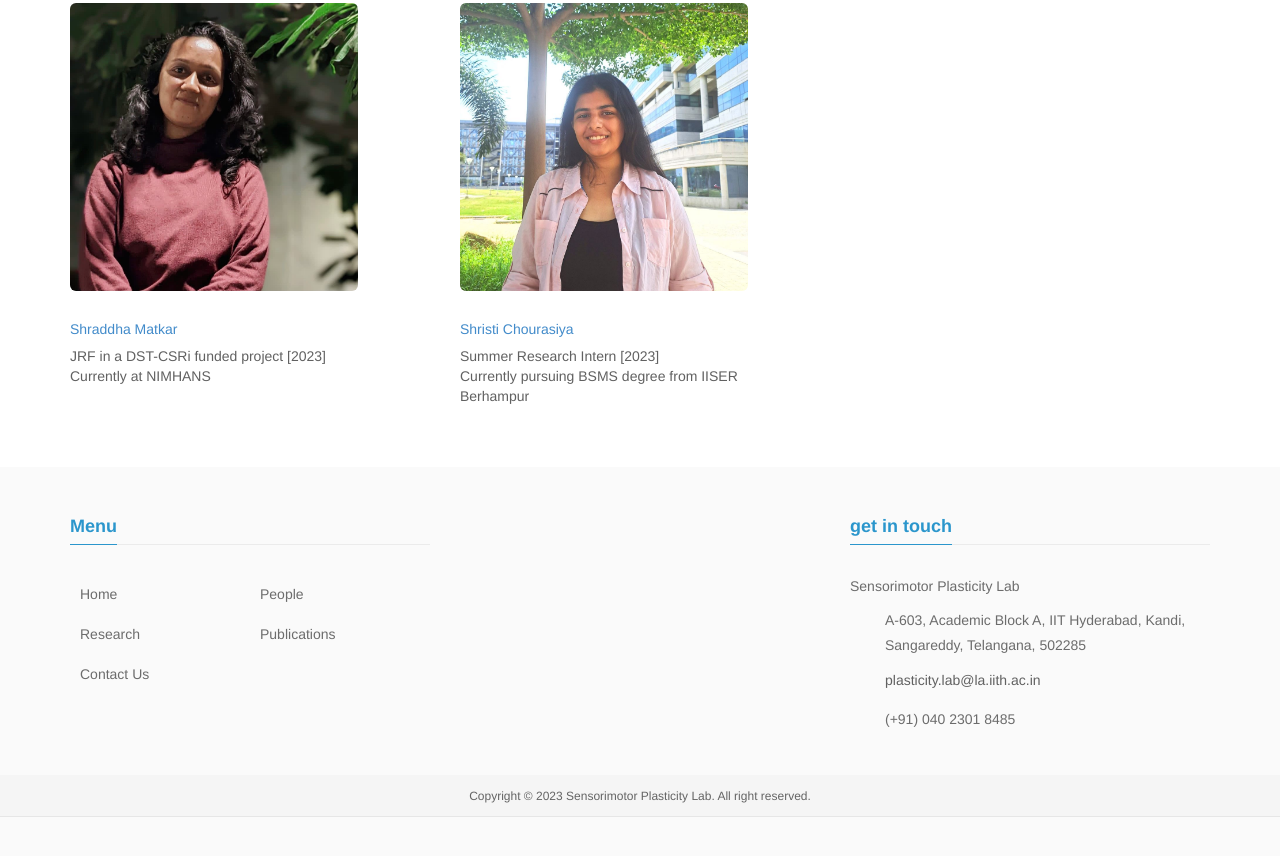
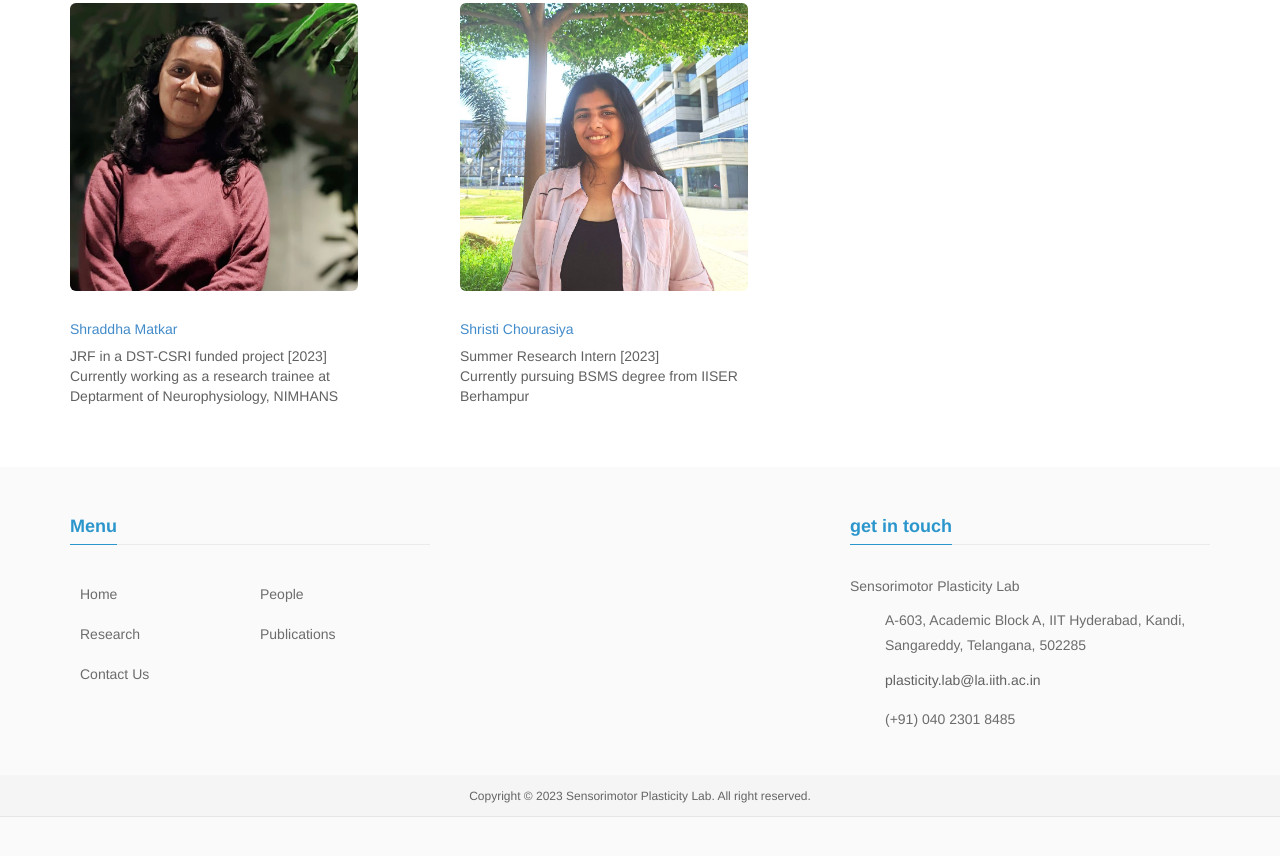
Before and after one commit to neerajiith/plasticity-lab, a plain HTML site: page People.html in a window 1280 px wide. Shown: the part 2823-3679 px from the top of the page. Drawn offline with Linux system fonts and the light colour scheme; files that its build step writes are made by us from their sources.

Commit message:
shraddha alumni

```diff
--- a/People.html
+++ b/People.html
@@ -582,7 +582,7 @@
 										<a href="#."><i class="fa fa-globe"></i></a></div>
 									</div>
 									<h5><a href="#.">Shraddha Matkar</a></h5>
-									<p>JRF in a DST-CSRi funded project [2023] <br> Currently at NIMHANS </p>
+									<p>JRF in a DST-CSRI funded project [2023] <br> Currently working as a research trainee at Deptarment of Neurophysiology, NIMHANS </p>
 									<!-- <a href="#."><em>- View Profile</em></a> -->
 								</div>
 							</div>
```
